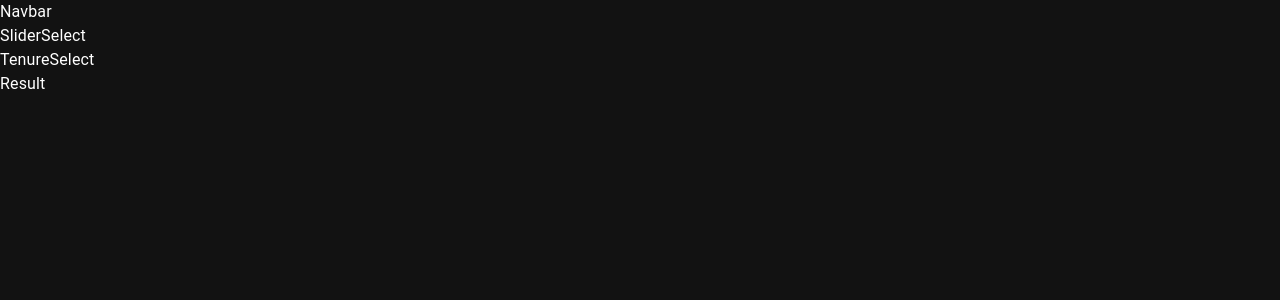
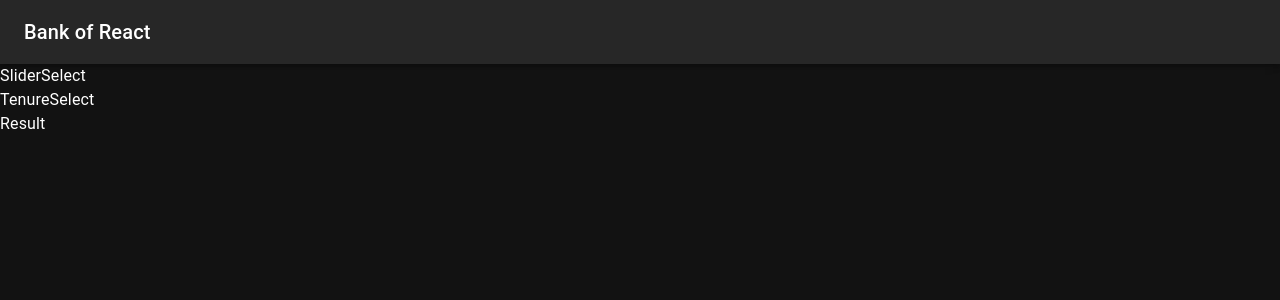
Before and after one commit to thejas-1999/mortgage-calculator-react, a React (Vite) app in the folder mortgage-calculator/: page / in a window 1280 px wide. Shown: the top 300 px of the page. Built offline with nearby package versions, Linux system fonts and the light colour scheme.

Commit message:
create a simple navbar

```diff
--- a/mortgage-calculator/src/Components/Navbar.jsx
+++ b/mortgage-calculator/src/Components/Navbar.jsx
@@ -1,4 +1,16 @@
+import AppBar from "@mui/material/AppBar";
+import Toolbar from "@mui/material/Toolbar";
+import Typography from "@mui/material/Typography";
+
 const Navbar = () => {
-  return <div>Navbar</div>;
+  return (
+    <AppBar position="static">
+      <Toolbar>
+        <Typography variant="h6" component="div" sx={{ flexGrow: 1 }}>
+          Bank of React
+        </Typography>
+      </Toolbar>
+    </AppBar>
+  );
 };
 export default Navbar;
```
